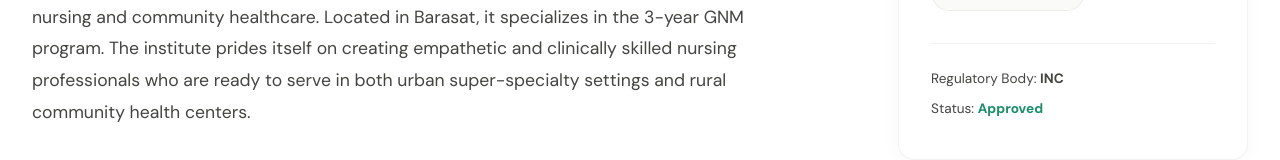
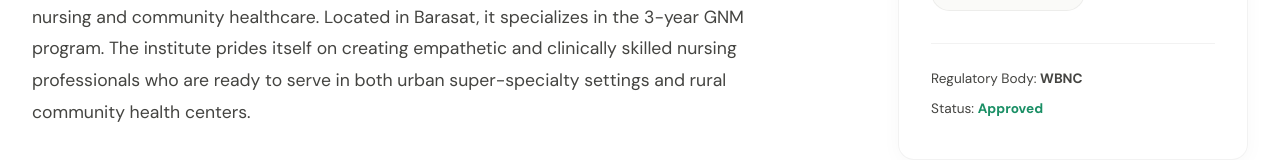
Before and after one commit to harshkumarshaw/nirmala-foundation-demo, a Next.js app: page /institutes/ccnr in a window 1280 px wide. Shown: the part 948-1108 px from the top of the page. Built offline with nearby package versions, Linux system fonts and the light colour scheme.

Commit message:
Refactor: Updated Regulatory Body display to pull the secondary affiliation index for more accurate institutional branding.

```diff
--- a/src/app/institutes/[slug]/page.tsx
+++ b/src/app/institutes/[slug]/page.tsx
@@ -234,7 +234,7 @@ export default function InstitutePage({ params }: { params: Promise<{ slug: stri
               {institute.affiliations.map((aff, i) => <span key={i}>{aff}</span>)}
             </div>
             <div className={styles.accredDetail}>
-               <p>Regulatory Body: <strong>{institute.affiliations[0]}</strong></p>
+               <p>Regulatory Body: <strong>{institute.affiliations[1]}</strong></p>
                <p>Status: <span className={styles.statusGreen}>Approved</span></p>
             </div>
           </motion.div>
```
